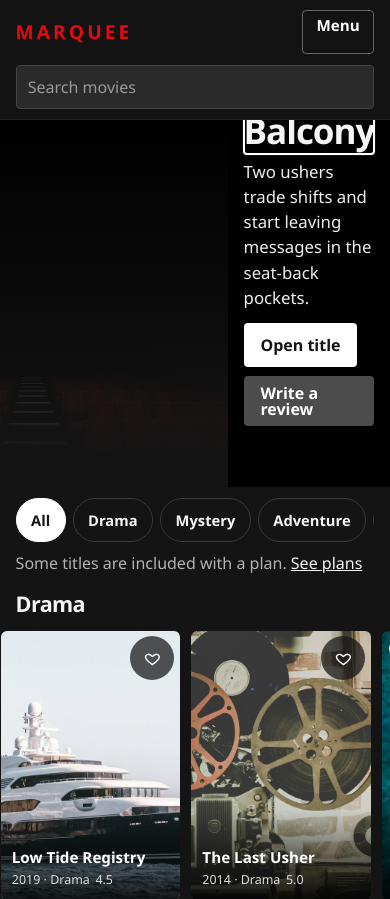
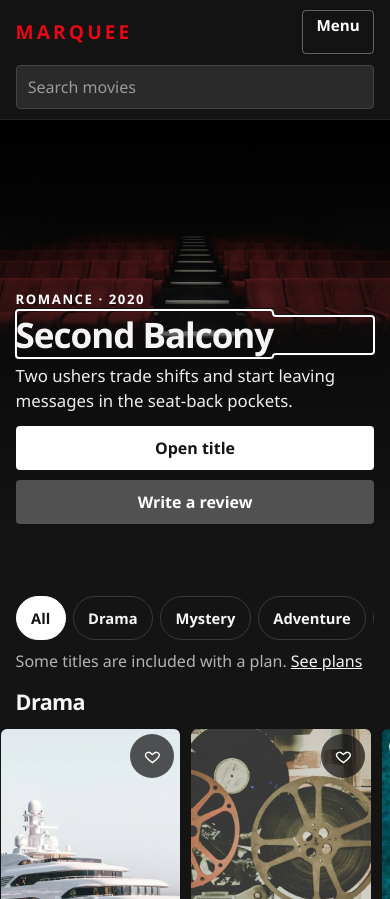
Before and after one commit to Phantasyx/MovieDatabase, a PHP site: page /marquee/ in a window 390 px wide. Shown: the top 899 px of the page. Run offline with PHP 8.4, Linux system fonts and the light colour scheme.

Commit message:
Keep the featured title inside the phone viewport.
The hero image was sitting in the same row as the title on small screens, so the copy ran off the right edge. Stack the photograph, title, and buttons instead.

Co-authored-by: Phantasyx <Phantasyx@users.noreply.github.com>

```diff
--- a/marquee/css/marquee.css
+++ b/marquee/css/marquee.css
@@ -571,14 +571,33 @@ button:disabled { opacity: 0.65; cursor: default; }
 
 @media (max-width: 800px) {
   .sheet.auth { grid-template-columns: 1fr; }
-  .hero { min-height: 0; }
-  .hero-media { position: relative; height: 58vw; min-height: 220px; }
+  .hero,
+  .title-hero {
+    min-height: 0;
+    flex-direction: column;
+    align-items: stretch;
+  }
+  .hero-media,
+  .title-hero img {
+    position: relative;
+    inset: auto;
+    width: 100%;
+    max-width: 100%;
+    min-width: 0;
+    flex: 0 0 auto;
+  }
+  .hero-media { height: 58vw; min-height: 220px; }
+  .title-hero img { height: 52vw; min-height: 200px; }
   .hero::after { background: linear-gradient(180deg, rgba(0, 0, 0, 0.15), #141414 92%); }
-  .hero-copy { margin-top: -4.5rem; padding-top: 0; }
-  .title-hero { min-height: 0; }
-  .title-hero img { position: relative; height: 52vw; min-height: 200px; }
   .title-hero::after { background: linear-gradient(180deg, rgba(0, 0, 0, 0.05), #141414 90%); }
-  .title-copy { margin-top: -3.5rem; }
+  .hero-copy,
+  .title-copy {
+    width: 100%;
+    max-width: 100%;
+    min-width: 0;
+    margin-top: -3.5rem;
+    padding-top: 0;
+  }
 }
 
 @media (max-width: 1040px) {
@@ -609,6 +628,13 @@ button:disabled { opacity: 0.65; cursor: default; }
   .poster-wrap { flex-basis: 46vw; }
   .plan-grid { grid-template-columns: 1fr; }
   h1 { font-size: clamp(1.8rem, 9vw, 2.6rem); }
+  .hero-copy .actions,
+  .title-copy .actions {
+    flex-direction: column;
+    align-items: stretch;
+  }
+  .hero-copy .actions .btn,
+  .title-copy .actions .btn { width: 100%; }
 }
 
 @media (prefers-reduced-motion: reduce) {
```
Also changed, not shown: marquee/E2E.md (+1 -0 lines), marquee/dist/css/marquee.css (+32 -6 lines).
